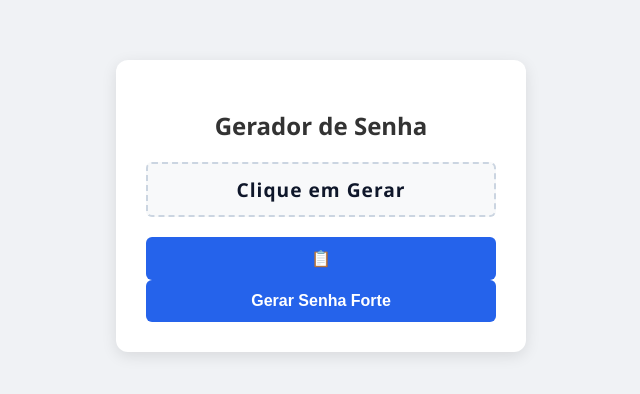
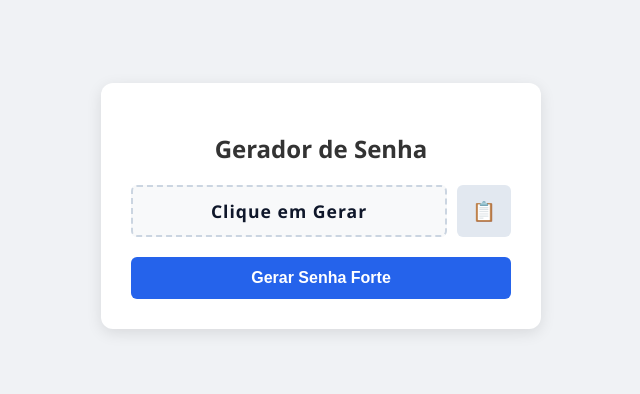
Before and after one commit to vitor208/Seguran-a-digital-utilizando-matem-tica-para-programar-senhas-seguras, a plain HTML site: page index.html in a window 1280 px wide. Shown: the part 194-588 px from the top of the page, without its empty margins (319-959 px from the left). Drawn offline with Linux system fonts and the light colour scheme.

Commit message:
Update style.css

```diff
--- a/style.css
+++ b/style.css
@@ -15,7 +15,7 @@ body {
     padding: 30px;
     border-radius: 12px;
     box-shadow: 0 4px 15px rgba(0, 0, 0, 0.1);
-    width: 350px;
+    width: 380px;
     text-align: center;
 }
 
@@ -24,23 +24,52 @@ h2 {
     margin-bottom: 20px;
 }
 
+/* Container do visor + botão de copiar */
+.password-container {
+    display: flex;
+    gap: 10px;
+    margin-bottom: 20px;
+}
+
 /* Visor onde a senha aparece */
 .password-display {
+    flex: 1;
     background-color: #f8f9fa;
     border: 2px dashed #cbd5e1;
     padding: 12px;
-    font-size: 1.2rem;
+    font-size: 1.1rem;
     font-weight: bold;
     color: #0f172a;
     letter-spacing: 1px;
-    margin-bottom: 20px;
     word-break: break-all;
     border-radius: 6px;
     min-height: 24px;
+    display: flex;
+    align-items: center;
+    justify-content: center;
 }
 
-/* Botão de Ação */
-button {
+/* Botão de Copiar */
+.copy-btn {
+    background-color: #e2e8f0;
+    border: none;
+    padding: 0 15px;
+    font-size: 1.2rem;
+    border-radius: 6px;
+    cursor: pointer;
+    transition: background 0.2s, transform 0.1s;
+}
+
+.copy-btn:hover {
+    background-color: #cbd5e1;
+}
+
+.copy-btn:active {
+    transform: scale(0.95);
+}
+
+/* Botão de Gerar Senha */
+.generate-btn {
     width: 100%;
     background-color: #2563eb;
     color: white;
@@ -53,11 +82,10 @@ button {
     transition: background 0.2s, transform 0.1s;
 }
 
-/* Efeitos de Passar o Mouse e Clicar */
-button:hover {
+.generate-btn:hover {
     background-color: #1d4ed8;
 }
 
-button:active {
+.generate-btn:active {
     transform: scale(0.98);
 }
```
